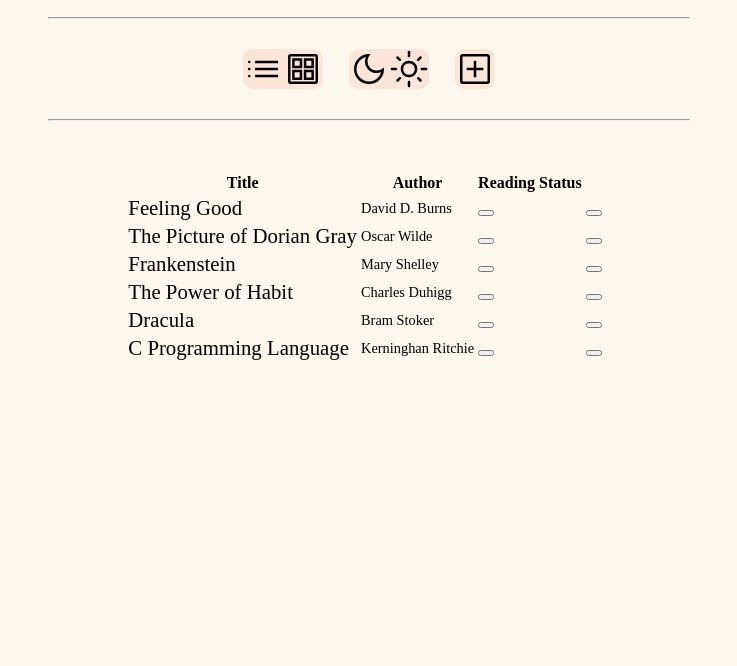
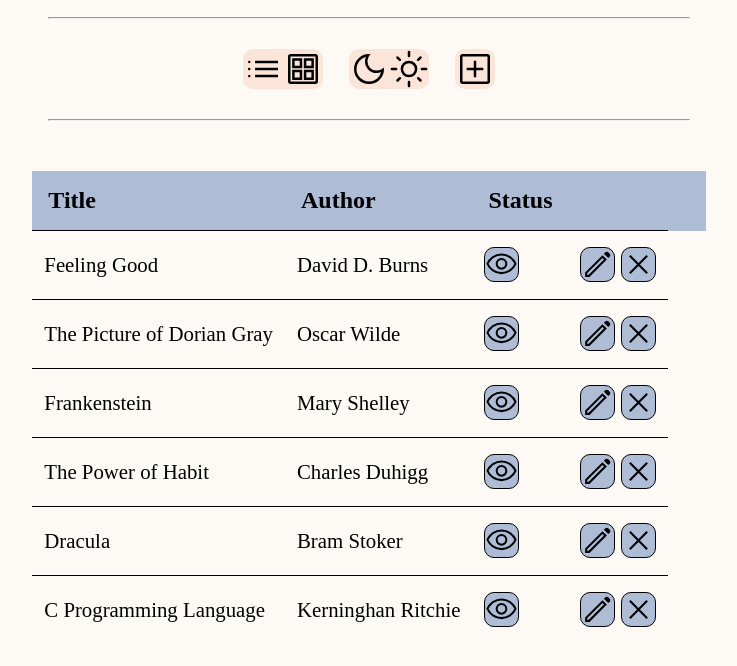
Before and after one commit to Belle-cmd/library, a plain HTML site: page index.html in a window 1280 px wide. Shown: the part 74-740 px from the top of the page, without its empty margins (271-1008 px from the left). Drawn offline with Linux system fonts and the light colour scheme.

Commit message:
Add style to table and its content

```diff
--- a/app.js
+++ b/app.js
@@ -70,7 +70,7 @@
         <tr>
             <th scope="col">Title</th>
             <th scope="col">Author</th>
-            <th scope="col">Reading Status</th>
+            <th scope="col">Status</th>
             <th>&nbsp;</th>
             <th>&nbsp;</th>
         </tr>
@@ -82,10 +82,13 @@
     library.forEach(item => {
         const newRow = document.createElement("tr");
         newRow.innerHTML = `
-            <td class="card-title">${item.title}</td>
-            <td class="card-author">${item.author}</td>
-            <td><button class="tableBtnStatus"></button></td>
-            <td><button class="tableBtnClose"></button></td>
+            <td>${item.title}</td>
+            <td>${item.author}</td>
+            <td><button class="table-status"></button></td>
+            <td>
+                <button class="table-edit"></button>
+                <button class="table-close"></button>
+            </td>
         `;
 
         tableBody.appendChild(newRow);
@@ -336,11 +339,15 @@
     tableCount = 1;
     cardCount = 0;
 
+    mainElement.classList.remove("main-card");
+    mainElement.classList.add("main-table");
     console.log("list mode:\n cardCount = " + cardCount + " tableCount = " + tableCount);
 });
 cardBtn.addEventListener("click", () => {
     cardCount = 1;
     tableCount = 0;
 
+    mainElement.classList.remove("main-table");
+    mainElement.classList.add("main-card");
     console.log("card mode:\n cardCount = " + cardCount + " tableCount = " + tableCount);
 });
--- a/index.html
+++ b/index.html
@@ -25,7 +25,7 @@
         <button id="add-btn"></button>
     </nav>
     <hr>
-    <main>
+    <main class="main-card">
     </main>
     <div id="book-creation-wrapper">
         <div class="popup-header">
--- a/style.css
+++ b/style.css
@@ -1,8 +1,9 @@
 :root {
---body-color:  rgb(252, 247, 239);
---btn-color: rgb(250, 229, 216);
---btn-hover: rgb(233, 202, 181);
---btn-nav: rgb(167, 178, 197);
+--body-color:  rgb(253, 250, 245);
+--btn-nav-color: rgb(250, 229, 216);
+--btn-nav-header: rgb(233, 202, 181);
+--btn-color: rgb(174, 188, 214);
+--btn-hover: rgb(144, 165, 200);
 --book-cover:  rgb(210, 231, 235);
 --book-incomplete: rgb(244, 149, 149);
 --book-complete: rgb(137, 206, 137);
@@ -68,11 +69,11 @@
     background-repeat: no-repeat;
     background-size: cover;
     padding: 3px;
-    background-color: var(--btn-color);
+    background-color: var(--btn-nav-color);
     border-radius: 10px 10px 10px 10px;
 }
 nav button:hover {
-    background-color: var(--btn-hover);
+    background-color: var(--btn-nav-header);
 }
 .btn-group {
     display: flex;
@@ -100,7 +101,7 @@
 }
 
 
-main {
+.main-card {
     padding: 30px;
     display: grid;
     grid-template-columns: repeat(auto-fit, minmax(200px, 1fr));
@@ -153,14 +154,14 @@
     gap: 3px;
 }
 .card-options button {
-    background-color: var(--btn-nav);
+    background-color: var(--btn-color);
     width: clamp(10px, 2em, 25px);
     height: clamp(10px, 2em, 25px);
     background-size: cover;
     border-radius: 6px;
 }
 .card-options button:hover {
-    background-color: var(--btn-hover);
+    background-color: var(--btn-nav-header);
 }
 .card-edit {
     background-image: url("/images/edit.svg");
@@ -181,7 +182,7 @@
 #book-creation-wrapper, #book-editing-wrapper {
     display: none;  /* hide window by default */
 
-    background-color: var(--btn-color);
+    background-color: var(--btn-nav-color);
     font-size: 1em;
     position: absolute;
     top: 30%;
@@ -196,7 +197,7 @@
     justify-content: space-between;
     font-size: 1.5em;
     font-weight: 400;  /* Header title of pop up window */
-    background-color: var(--btn-hover);
+    background-color: var(--btn-nav-header);
     padding: 10px 10px 10px 25px;
     border-radius: 15px 15px 0 0;
 }
@@ -211,7 +212,7 @@
     font-size: 0.6em;  /* title of the book being edited */
 }
 .close-window {
-    background-color: var(--btn-nav);
+    background-color: var(--btn-color);
     background-image: url(/images/close.svg);
     width: clamp(20px, 1.8vw, 30px);
     height: clamp(20px, 1.8vw, 30px);
@@ -244,12 +245,56 @@
     height: 1.3em;
 }
 form input[type="submit"] {
-    background-color: var(--btn-nav);
+    background-color: var(--btn-color);
     border-radius: 8px;
     align-self: flex-end;
     padding: 8px 15px 8px 15px;
 }
 
+
+/* Style for table */
+.main-table {
+    display: flex;
+    justify-content: center;
+}
+table {
+    padding: 0 1vw 0 1vw;
+    table-layout: fixed;
+    border-collapse: collapse;
+}
+th {
+    text-align: left;
+    font-size: 1.5rem;
+    padding: 2vh;
+    background-color: var(--btn-color);
+}
+td {
+    font-size: 1.3rem;
+    padding: 2vh 1.5vh 2vh 1.5vh;
+    border-top: 0.5px solid black;
+}
+td button {
+    width: clamp(35px, 2.3em, 50px);
+    height: clamp(35px, 2.3em, 50px);
+    background-repeat: no-repeat;
+    background-size: cover;
+    padding: 3px;
+    border: 1px solid black;
+    border-radius: 10px 10px 10px 10px;
+    background-color: var(--btn-color);
+}
+td button:hover {
+    background-color: var(--btn-hover) ;
+}
+.table-status {
+    background-image: url("/images/eye.svg");
+}
+.table-close {
+    background-image: url("/images/close.svg");
+}
+.table-edit {
+    background-image: url("/images/edit.svg");
+}
 
 /* Tablet screen */
 @media only screen and (min-width: 401px) and (max-width: 960px) {
```
